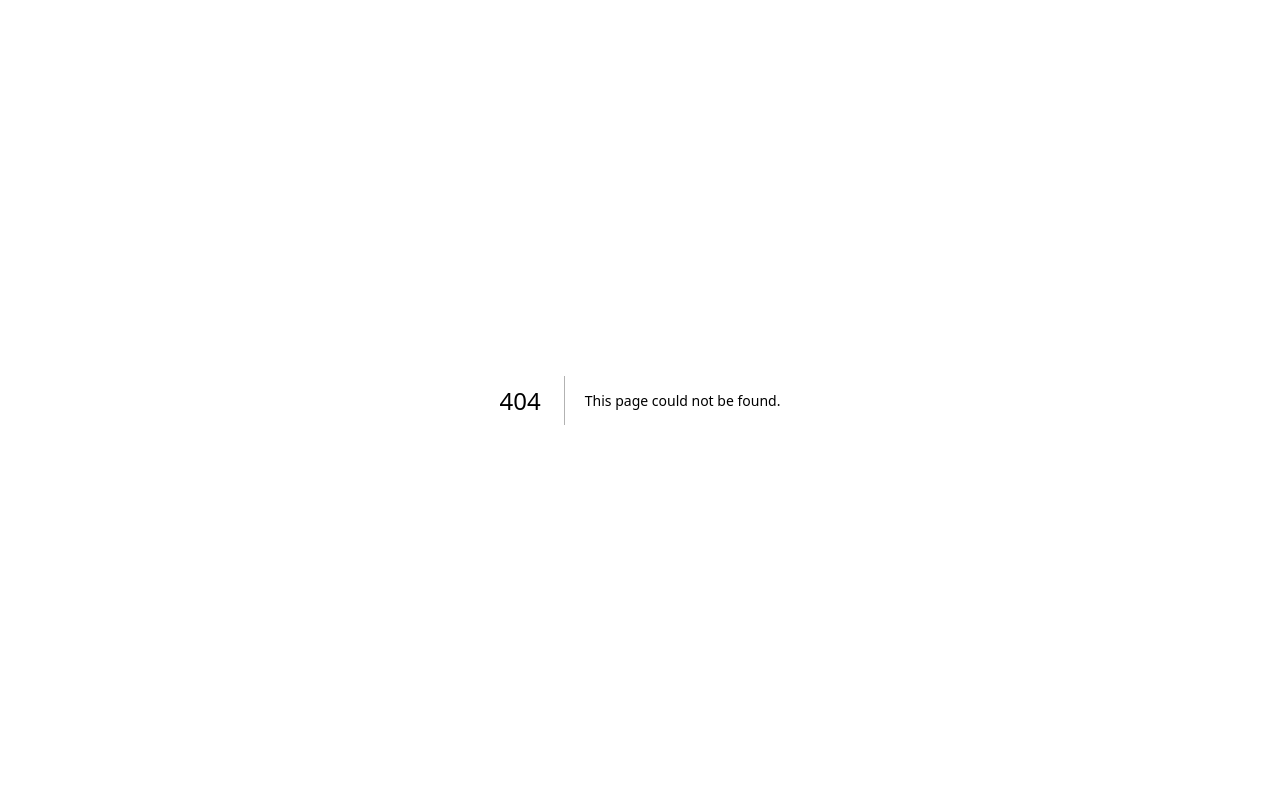
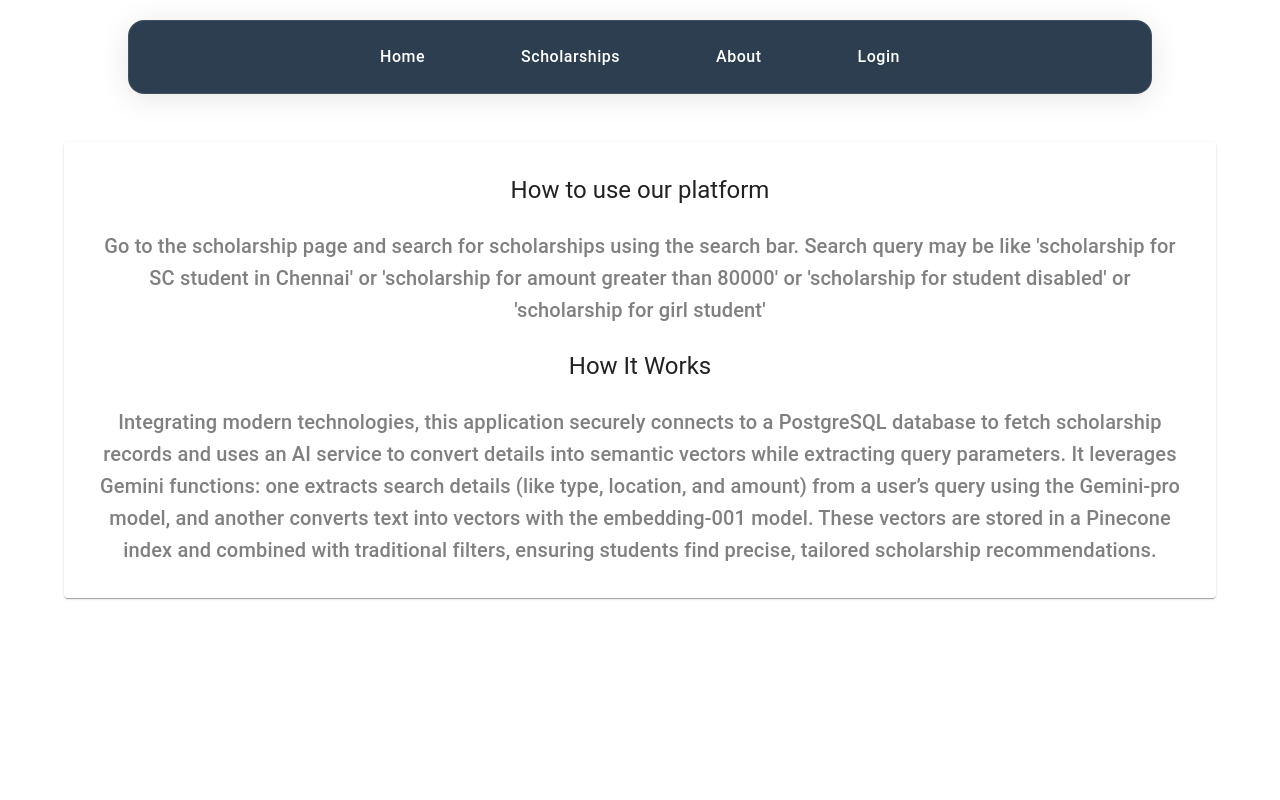
Before and after one commit to Dilip-Kashyp/ScholarMatch-AI, a Next.js app: page /about in a window 1280 px wide. Before the commit this address had no page. Shown: the top 800 px of the page. Built offline with nearby package versions, Linux system fonts and the light colour scheme.

Commit message:
added: about page

```diff
--- /dev/null
+++ b/src/components/AboutPage/index.jsx
@@ -0,0 +1,50 @@
+import { Container, Paper, Stack, Typography } from "@/components";
+import { ABOUT_PAGE_CONFIG } from "@/constants";
+
+function AboutPage() {
+  const {
+    HEADER_CONFIG,
+    DESCRIPTION_CONFIG,
+    HOW_IT_WORKS_HEADER_CONFIG,
+    HOW_IT_WORKS_DESCRIPTION_CONFIG,
+    TECHSTACK_HEADER_CONFIG,
+    TECHSTACK_DESCRIPTION_CONFIG,
+  } = ABOUT_PAGE_CONFIG;
+  return (
+    <>
+      <Container
+        containerProps={{
+          className: "min-h-screen flex flex-col  items-center gap-24 py-12",
+        }}
+      >
+        <Paper
+          paperProps={{
+            className: "p-8 min-w-[80%] max-w-[100%] flex flex-col gap-6",
+          }}
+        >
+          <Stack
+
+            stackProps={{ direction: "column", gap: 3, alignItems: "center" }}
+          >
+            <Typography {...HEADER_CONFIG} />
+            <Typography {...DESCRIPTION_CONFIG} />
+          </Stack>
+          <Stack
+            stackProps={{ direction: "column", gap: 3, alignItems: "center" }}
+          >
+            <Typography {...HOW_IT_WORKS_HEADER_CONFIG} />
+            <Typography {...HOW_IT_WORKS_DESCRIPTION_CONFIG} />
+          </Stack>
+          {/* <Stack
+            stackProps={{ direction: "column", gap: 3, alignItems: "center", }}
+          >
+            <Typography {...TECHSTACK_HEADER_CONFIG} />
+            <Typography {...TECHSTACK_DESCRIPTION_CONFIG} />
+          </Stack> */}
+        </Paper>
+      </Container>
+    </>
+  );
+}
+
+export default AboutPage;
--- a/src/components/index.js
+++ b/src/components/index.js
@@ -4,3 +4,4 @@ export { default as HomePage } from "./HomePage";
 export { default as LoginForm } from "./LoginForm";
 export { default as RegistrationForm } from "./RegistrationForm/index.jsx";
 export { default as ScholarshipsPage } from "./scholarshipsPage";
+export { default as AboutPage } from "./AboutPage";
--- /dev/null
+++ b/src/constants/about.js
@@ -0,0 +1,60 @@
+export const ABOUT_PAGE_CONFIG = {
+  HEADER_CONFIG: {
+    typographyProps: {
+      variant: "h5",
+      children: "How to use our platform",
+      align: "center",
+    },
+  },
+  DESCRIPTION_CONFIG: {
+    typographyProps: {
+      variant: "h6",
+      align: "center",
+      children:
+        "Go to the scholarship page and search for scholarships using the search bar. Search query may be like 'scholarship for SC student in Chennai' or 'scholarship for amount greater than 80000' or 'scholarship for student disabled' or 'scholarship for girl student'",
+      sx: {
+        color: "gray",
+      },
+
+
+
+    },
+  },
+  HOW_IT_WORKS_HEADER_CONFIG: {
+    typographyProps: {
+      variant: "h5",
+      children: "How It Works",
+      align: "center",
+    },
+  },
+  HOW_IT_WORKS_DESCRIPTION_CONFIG: {
+    typographyProps: {
+      variant: "h6",
+      align: "center",
+      children:
+        "Integrating modern technologies, this application securely connects to a PostgreSQL database to fetch scholarship records and uses an AI service to convert details into semantic vectors while extracting query parameters. It leverages Gemini functions: one extracts search details (like type, location, and amount) from a user’s query using the Gemini-pro model, and another converts text into vectors with the embedding-001 model. These vectors are stored in a Pinecone index and combined with traditional filters, ensuring students find precise, tailored scholarship recommendations.",
+      sx: {
+
+        color: "gray",
+      },
+    },
+  },
+//   TECHSTACK_HEADER_CONFIG: {
+//     typographyProps: {
+//       variant: "h5",
+//       children: "Tech Stack",
+//       align: "center",
+//     },
+//   },
+//   TECHSTACK_DESCRIPTION_CONFIG: {
+//     typographyProps: {
+//       variant: "h6",
+//       children:
+//         "Our platform uses AI-powered search to match students with scholarships that fit their profile.",
+//       align: "center",
+//       sx: {
+//         color: "gray",
+//       },
+//     },
+//   },
+};
--- a/src/constants/index.js
+++ b/src/constants/index.js
@@ -5,3 +5,4 @@ export * from "./footer";
 export * from "./registration";
 export * from "./loginform";
 export * from "./scholarship";
+export * from "./about";
--- /dev/null
+++ b/src/containers/AboutPageContainer/index.jsx
@@ -0,0 +1,7 @@
+import { AboutPage } from "@/components";
+
+function AboutPageContainer() {
+  return <AboutPage />;
+}
+
+export default AboutPageContainer;
--- a/src/containers/index.js
+++ b/src/containers/index.js
@@ -2,3 +2,4 @@ export { default as HomePageContainer } from "./HomePageContainer";
 export { default as LoginFormContainer } from "./LoginFormContainer";
 export { default as RegistrationFormContainer } from "./RegistrationFormContainer";
 export { default as ScholarshipsContainer } from "./ScholarshipContainer";
+export { default as AboutPageContainer } from "./AboutPageContainer";
--- /dev/null
+++ b/src/pages/about.js
@@ -0,0 +1,12 @@
+import { AboutPageContainer } from "@/containers";
+import { DashboardLayout } from "@/components";
+
+
+function page() {
+  return <AboutPageContainer />;
+}
+
+
+page.getLayout = (page) => <DashboardLayout>{page}</DashboardLayout>;
+
+export default page;
```
